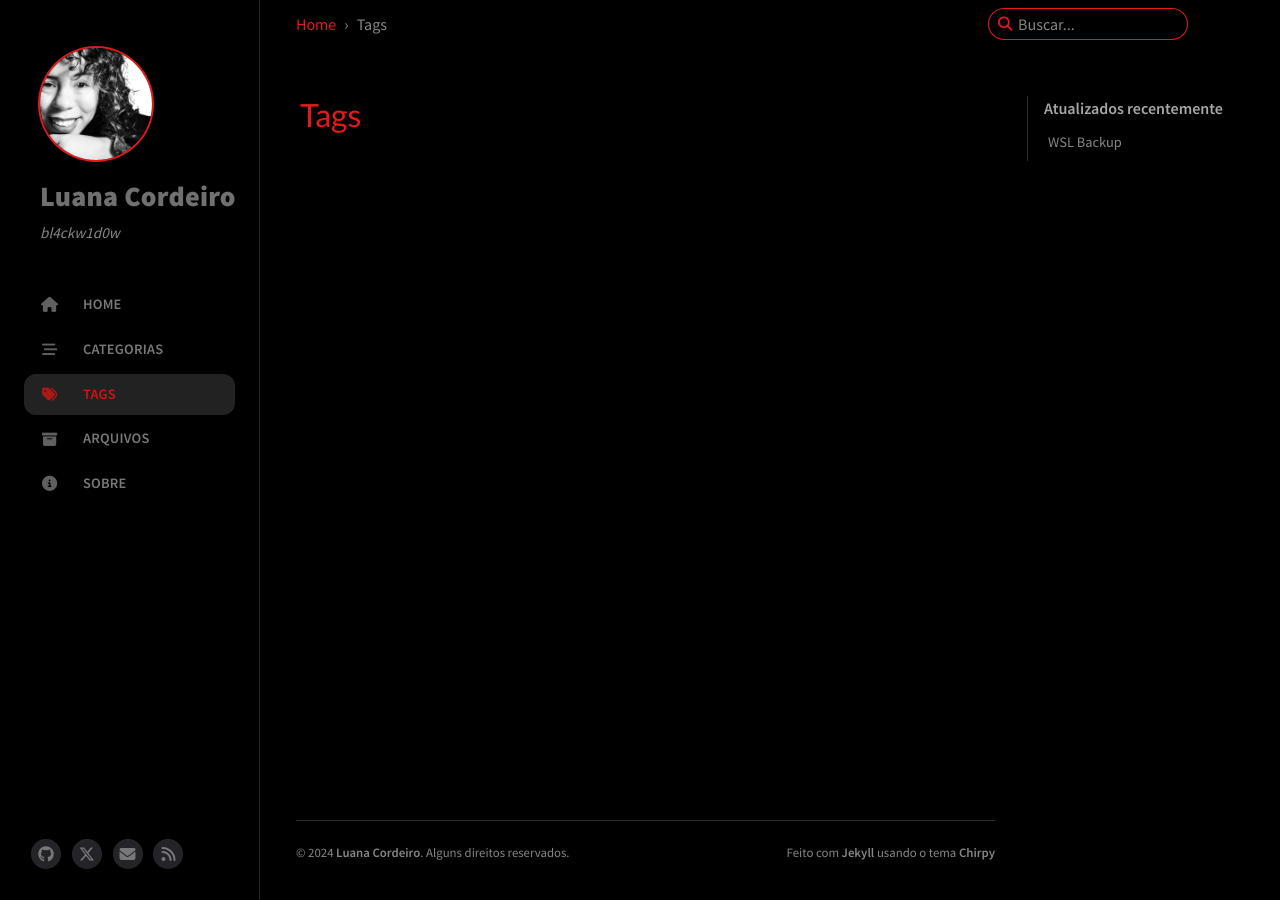
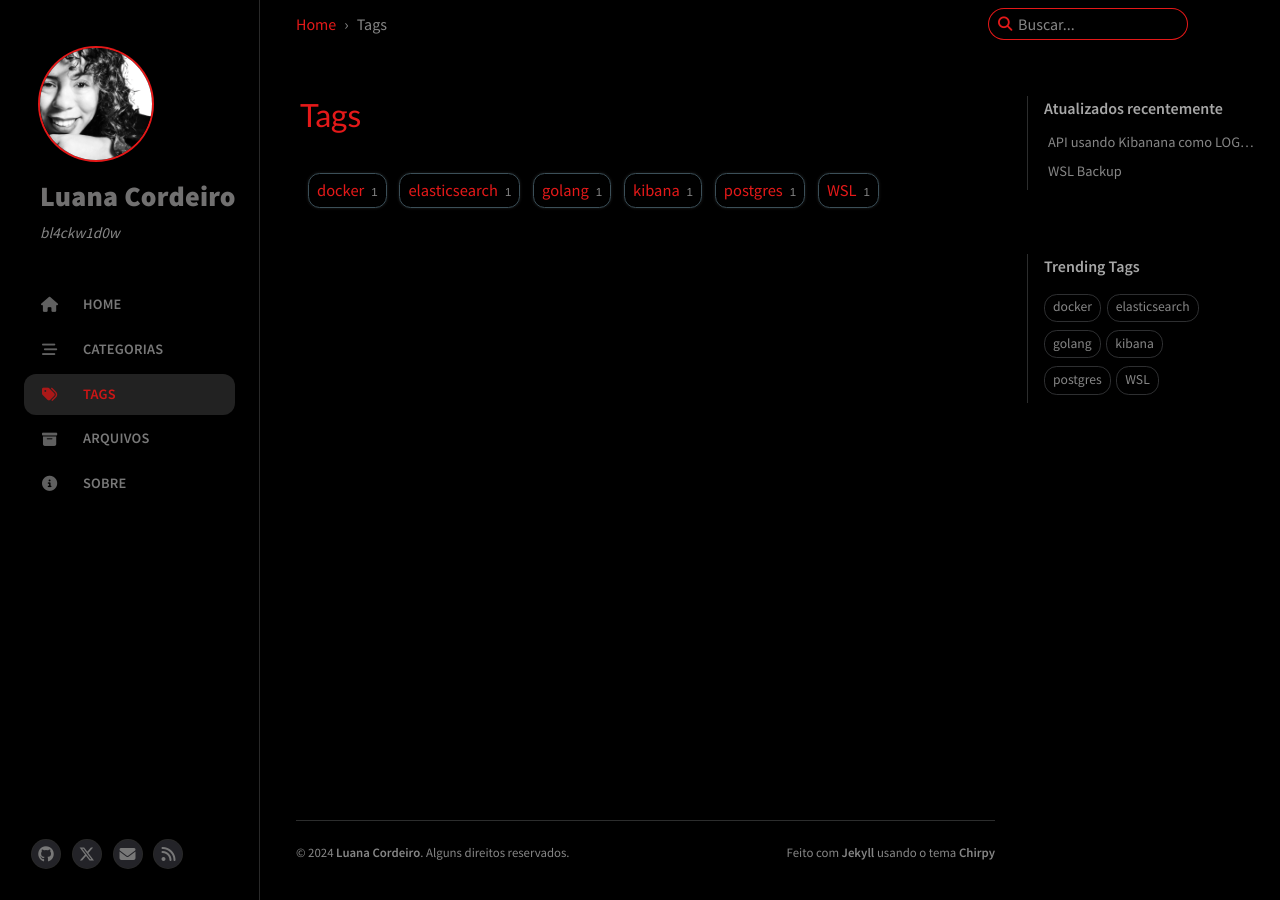
Before and after one commit to bl4ckw1d0w/bl4ckw1d0w.github.io, a Jekyll site: the page built from _tabs/tags.md, in a window 1280 px wide. Built offline with Jekyll 4.4.1, drawn with Linux system fonts in a browser that asks for light colours; cached includes are drawn as plain includes; nearby versions of some CDN libraries; comment, search, counter and statistics services are not loaded; part of the change alters nothing that is shown.

Commit message:
feat/posts: api logging with kibana

````diff
--- a/_posts/2024-01-02-wsl-backup.md
+++ b/_posts/2024-09-16-wsl-backup.md
@@ -1,7 +1,8 @@
 ---
 layout: post
 title: WSL Backup
-categories: WSL
+categories: [Tutorial,Windows]
+tags: [WSL]
 ---
 
 # WSL - Backup Passo a Passo
--- /dev/null
+++ b/_posts/2024-09-23-api-logging-kibana.md
@@ -0,0 +1,255 @@
+---
+layout: post
+title: API usando Kibanana como LOGGING
+categories: [Tutorial, API]
+tags: [kibana, elasticsearch, docker, golang, postgres]
+---
+
+# Logging de API com Kibana: Um Projeto Simples e Prático
+
+E aí, galera! Hoje vou compartilhar com vocês meu projeto de logging de API que usei em uma aplicação Dockerizada. O foco aqui é integrar tudo com o Kibana para ter uma visão clara do que tá rolando na minha API. Vamos nessa!
+
+> ⚠️ **Sobre como criar a API, o Docker e o PostgreSQL nos próximos posts. Esse é só um guia de como usar o Kibana para o logging da sua API.**
+> ⚠️ **Usuários e senhas hardcoded. Meramente ilustrativas. NÃO FAÇAM ISSO EM CASA!**
+
+## Por Que Usar Kibana?
+
+>Kibana é massa, Kibana é 10!
+
+Kibana é uma ferramenta incrível que permite visualizar dados armazenados no Elasticsearch. **E PASMEM: É DE GRAÇA!** Com ela, você pode criar gráficos, tabelas e dashboards interativos. E o melhor: **se você tem dificuldade com interfaces, vai achar "facin, facin".**
+
+## Como Funciona?
+
+**Estrutura do Projeto**: O projeto é dividido em alguns serviços no Docker, incluindo a API, o banco de dados PostgreSQL, Elasticsearch e Kibana. Vamos ver como integrar tudo na nossa API (mais conhecido como *SHOW ME THE CODE*).
+
+Primeiro, criamos o cliente Elasticsearch na `main.go`:
+
+```go
+// main.go
+
+package main
+
+import (
+	"fmt"
+	"log"
+	"os"
+
+	"github.com/elastic/go-elasticsearch/v7"
+)
+
+var es *elasticsearch.Client
+
+func main() {
+	// Inicializar o cliente Elasticsearch
+	es, err := elasticsearch.NewClient(elasticsearch.Config{
+		Addresses: []string{
+			os.Getenv("ELASTICSEARCH_HOST"),
+		},
+		Username: os.Getenv("ELASTICSEARCH_USER"),
+		Password: os.Getenv("ELASTICSEARCH_PASSWORD"),
+	})
+	if err != nil {
+		log.Fatalf("Erro ao criar cliente Elasticsearch: %v", err)
+	}
+
+	log.Println("Cliente Elasticsearch criado com sucesso")
+
+	// Aqui você pode adicionar qualquer funcionalidade adicional que precise
+	// para a interação com o Elasticsearch, se necessário.
+}
+```
+
+**Depois, capturamos os Logs**: Cada vez que uma ação é realizada na API, como a criação de um usuário, um log é gerado e enviado para o Elasticsearch. A função `createUserHandler` registra o log no Elasticsearch quando um usuário é criado.
+
+```go
+// main.go
+
+func createUserHandler(w http.ResponseWriter, r *http.Request) {
+	// Aqui se cria o usuário, valida os dados e insere no banco de dados.
+
+	// Registrar o log no Elasticsearch
+	logToElasticsearch(fmt.Sprintf("Usuário %s criado com sucesso", user.Username))
+
+	w.WriteHeader(http.StatusCreated)
+	w.Write([]byte("Usuário criado com sucesso"))
+}
+```
+
+**Agora fazemos o código ler e mostrar em JSON**: A função `logToElasticsearch` registra uma mensagem no Elasticsearch, transformando-a em JSON e enviando para um índice específico (logs). Ela também lida com possíveis erros, garantindo que tudo seja registrado direitinho.
+
+```go
+// main.go
+
+func logToElasticsearch(message string) {
+	// Cria um documento com a mensagem e a hora atual
+	doc := map[string]interface{}{
+		"message": message,
+	}
+
+	// Converte o documento para JSON
+	docJSON, err := json.Marshal(doc)
+	if err != nil {
+		log.Printf("Erro ao marshaller o documento: %v", err)
+	}
+
+	// Envia o documento JSON para o Elasticsearch
+	req := bytes.NewReader(docJSON)
+	res, err := es.Index("logs", req)
+	if err != nil {
+		log.Printf("Erro ao enviar log para Elasticsearch: %v", err)
+	}
+	defer res.Body.Close() // Garante que o corpo da resposta seja fechado
+
+	// Verifica se a resposta do Elasticsearch é um erro
+	if res.IsError() {
+		log.Printf("Erro ao indexar log: %s", res.String())
+	}
+}
+```
+
+Assim finalizamos o código da main, a estrutura que vai comandar todo esse processo. Agora vamos para o arquivo do Docker!
+
+## Configuração do Docker Compose
+
+Para configurar tudo isso, eu usei um `docker-compose.yml` para gerenciar os serviços. Aqui está uma visão geral do que inclui:
+
+### Serviço de API
+
+```yaml
+version: '3.8'
+
+services:
+  api:
+    build: .
+    ports:
+      - "8080:8080"
+    environment:
+      - POSTGRES_HOST=exemplo
+      - POSTGRES_USER=exemplo
+      - POSTGRES_PASSWORD=exemplo
+      - POSTGRES_DB=exemplo
+      - ELASTICSEARCH_HOST=http://elasticsearch:9200  # Variável para Elasticsearch
+      - ELASTICSEARCH_USER=elastic  # Usuário padrão do Elasticsearch
+      - ELASTICSEARCH_PASSWORD=pass  # Senha do Elasticsearch
+    depends_on:
+      - db
+      - elasticsearch
+```
+
+### Serviço do Banco de Dados
+
+```yaml
+db:
+  image: postgres:latest
+  environment:
+    POSTGRES_USER: postgres
+    POSTGRES_PASSWORD: postgres
+    POSTGRES_DB: bwapi
+  volumes:
+    - postgres_data:/var/lib/postgresql/data
+```
+
+### Configurações do Elasticsearch e Kibana
+
+> ⚠️ **Usuários e senhas hardcoded. Meramente ilustrativas. NÃO FAÇAM ISSO EM CASA!**
+
+```yaml
+elasticsearch:
+  image: docker.elastic.co/elasticsearch/elasticsearch:8.5.0
+  environment:
+    - discovery.type=single-node
+    - ELASTIC_PASSWORD=pass  # Senha do usuário 'elastic'
+    - xpack.security.http.ssl.enabled=false  # Desabilita HTTPS
+  ports:
+    - "9200:9200"
+    - "9300:9300"
+  volumes:
+    - es_data:/usr/share/elasticsearch/data
+
+kibana:
+  image: docker.elastic.co/kibana/kibana:8.5.0
+  environment:
+    ELASTICSEARCH_HOSTS: "http://elasticsearch:9200"
+    ELASTICSEARCH_USERNAME: "kibana_user"      # Use 'elastic' como usuário padrão
+    ELASTICSEARCH_PASSWORD: "kibana_pass"      # A mesma senha do Elasticsearch
+  ports:
+    - "5601:5601"  # Porta padrão do Kibana
+  depends_on:
+    - elasticsearch
+
+volumes:
+  postgres_data:
+  es_data:
+```
+
+Pra dar um PLUS++, criei um Makefile pra que ele pudesse fazer a construção do binário do Golang, subir todos os containers do Docker e deixar os links prontos.
+
+```makefile
+up: build
+	@echo "Iniciando o ambiente com docker-compose"
+	docker-compose up --build -d
+	@sleep 2 # Esperar um pouco para o container iniciar
+	@echo "A API está rodando em: http://localhost:8080"
+	@echo "O Kibana está rodando em: http://localhost:5601/"
+```
+
+O código completo tá disponível [aqui](https://github.com/bl4ckw1d0w/bwapi.git) se você tiver mais curiosidade.
+
+## Interface do Elasticsearch
+
+Como vimos, a URL http://localhost:5601/ deve estar pronta para login. Use as credenciais que você adicionou no Docker.
+
+![alt text](/assets/img/posts/elastic-login.png)
+
+Agora 'seja' SIMPLES: use a barra de pesquisa do Elastic e digite `data views`, e logo vai aparecer a informação pra você.
+
+![alt text](/assets/img/posts/kibana-data-view.png)
+
+Crie uma nova data view com base na sua API.
+
+![alt text](/assets/img/posts/kibana-create-data-view.png)
+
+Pode dar o nome que preferir. Estou usando `log*` como padrão, porque não estou usando mais nenhum log, exceto os da única API.
+
+![alt text](/assets/img/posts/kibana-data-vew-new.png)
+
+Vamos de novo para a barra de pesquisa e escreva `Discover`. Isso vai te levar direto para a página que você quer.
+
+![alt text](/assets/img/posts/kibana-discover.png)
+
+⚠️ **AMIGX:** Pra que haja logs, é preciso movimentação. Então preparei um comando simples com a ferramenta `curl` pra facilitar a criação de usuários:
+
+```bash
+curl -X POST http://localhost:8080/create-user \
+-H "Content-Type: application/json" \
+-d '{"username": "novo_usuario", "password": "senha_secreta"}'
+```
+
+Caso não queira usar a linha de comando, pode usar ferramentas como Postman, Insomnia, etc. Faz um `POST` nesse link: http://localhost:8080/create-user e adicione o corpo JSON:
+
+```json
+{
+    "username": "novo_usuario",
+    "password": "senha_secreta"
+}
+```
+
+Daí deve aparecer exatamente assim no seu Elastic:
+
+![alt text](image.png)
+
+## Dificuldades
+
+### Permissões do Usuário Kibana
+
+Por várias vezes, o Kibana não estava pronto quando eu subia todos os containers. Isso foi por falta de permissões corretas. Se acontecer com você, aqui vão algumas dicas que podem ajudar, bem [aqui](https://
+
+github.com/bl4ckw1d0w/bwapi/tree/main#verifica%C3%A7%C3%A3o-de-permiss%C3%B5es-do-kibana).
+
+## Conclusão
+
+Esse projeto é uma maneira prática de aprender sobre logging e visualização de dados. Se você está começando ou só quer aprimorar suas habilidades, eu recomendo fortemente dar uma olhada. O repositório tá disponível [aqui](https://github.com/bl4ckw1d0w/bwapi.git) e vou ficar feliz em ouvir o que vocês acham!
+
+---
+
+Espero que goste das melhorias! Se precisar de mais alguma coisa, é só avisar.
````
Also changed, not shown: README.md, assets/img/posts/elastic-log.png (added), assets/img/posts/elastic-login.png (added), assets/img/posts/kibana-create-data-view.png (added), assets/img/posts/kibana-data-vew-new.png (added), assets/img/posts/kibana-data-view.png (added), assets/img/posts/kibana-discover.png (added).
